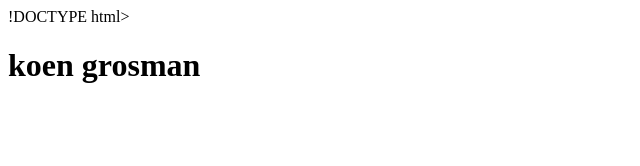
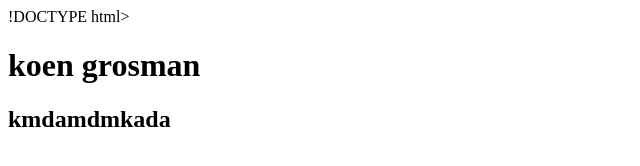
Before and after one commit to YoniStap/amsterdam-experience, a plain HTML site: page index.html in a window 1280 px wide. Shown: the whole page, without its empty margins (0-640 px from the left). Drawn offline with Linux system fonts and the light colour scheme.

Commit message:
koen changes

```diff
--- a/index.html
+++ b/index.html
@@ -4,5 +4,6 @@
 </head>
 <body>
 <h1>koen grosman</h1>
+<h2>kmdamdmkada</h2>
 </body>
 </html>
```
